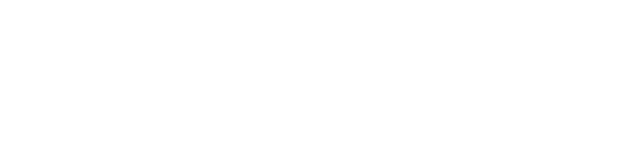
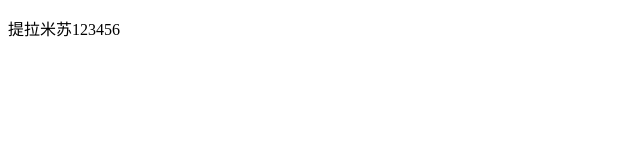
Before and after one commit to tilamisusun/demo.txt, a plain HTML site: page gitHub提交/index.html in a window 1280 px wide. Shown: the whole page, without its empty margins (0-640 px from the left). Drawn offline with Linux system fonts and the light colour scheme.

Commit message:
实训二1702A

```diff
--- a/gitHub提交/index.html
+++ b/gitHub提交/index.html
@@ -5,6 +5,6 @@
 		<title></title>
 	</head>
 	<body>
-
+		<p>提拉米苏123456</p>
 	</body>
 </html>
```
